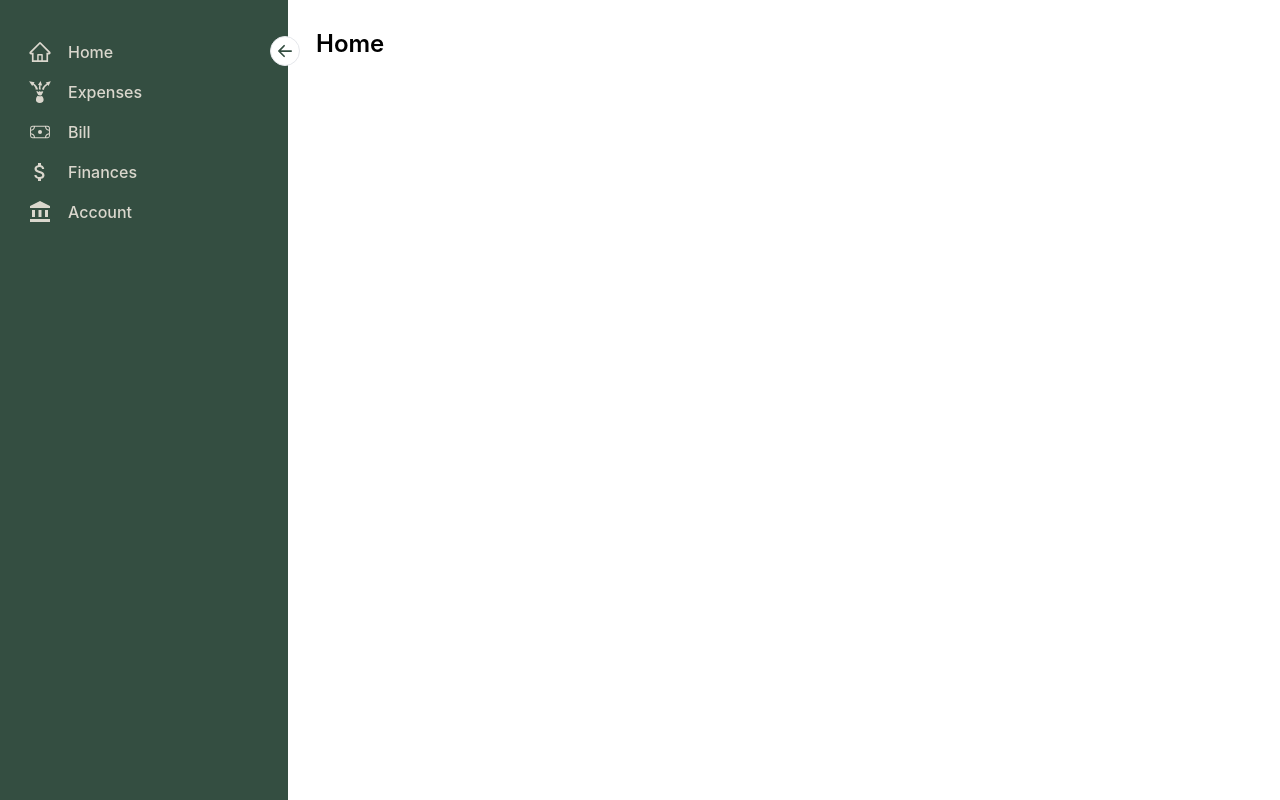
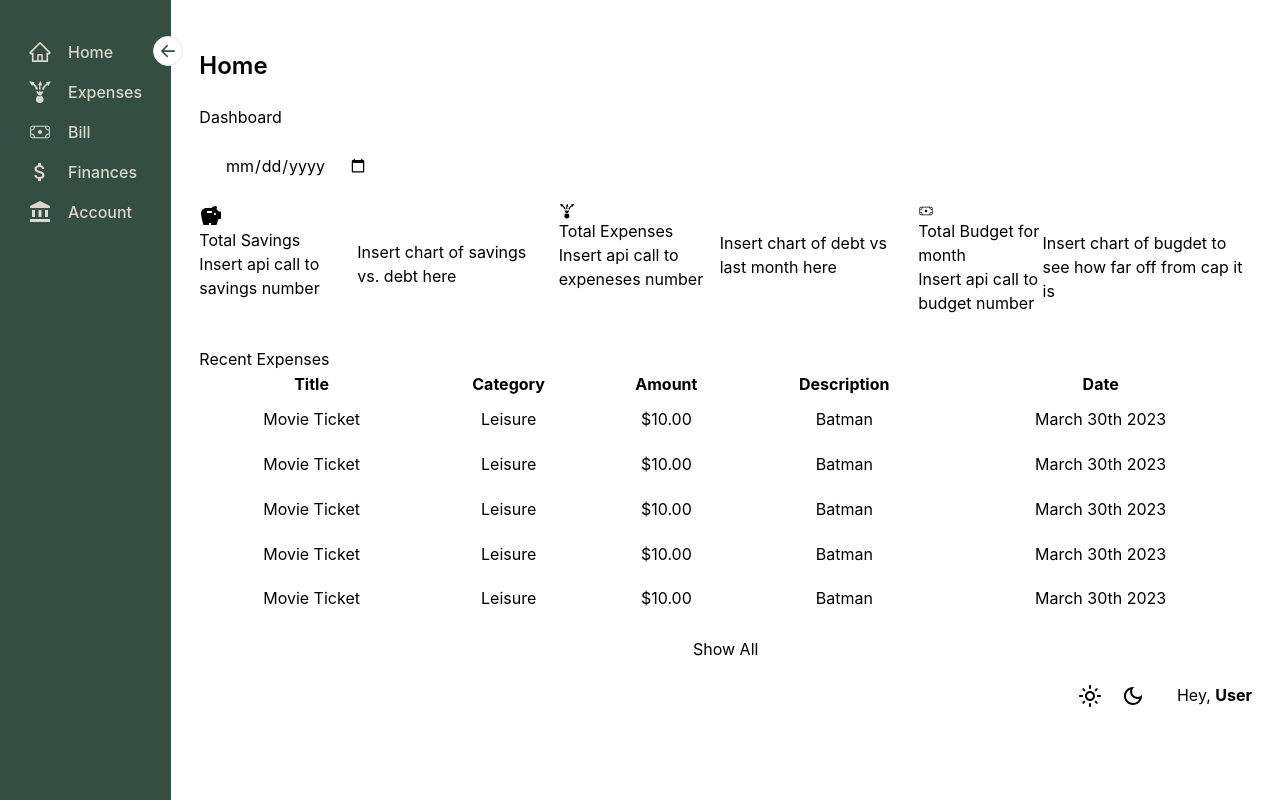
Before and after one commit to mikhael-oo/finance-manager, a React (Vite) app in the folder frontend/: page /home in a window 1280 px wide. Built offline with nearby package versions, Linux system fonts and the light colour scheme.

Commit message:
setup the layout for home page

```diff
--- a/frontend/package.json
+++ b/frontend/package.json
@@ -9,6 +9,10 @@
     "preview": "vite preview"
   },
   "dependencies": {
+    "@emotion/react": "^11.10.6",
+    "@emotion/styled": "^11.10.6",
+    "@mui/icons-material": "^5.11.11",
+    "@mui/material": "^5.11.15",
     "axios": "^1.3.4",
     "react": "^18.2.0",
     "react-dom": "^18.2.0",
--- a/frontend/src/components/pages/Home.jsx
+++ b/frontend/src/components/pages/Home.jsx
@@ -1,7 +1,138 @@
+//import { AccessAlarm, ThreeDRotation } from '@mui/icons-material';
+import SavingsIcon from '@mui/icons-material/Savings'
+import LightModeOutlinedIcon from '@mui/icons-material/LightModeOutlined';
+import DarkModeOutlinedIcon from '@mui/icons-material/DarkModeOutlined';
+import {GiExpense} from "react-icons/gi";
+import {CiMoneyBill} from "react-icons/ci";
+
+
+
 export const Home = () => {
     return (
         <div>
             <p className="text-2xl font-semibold">Home </p>
+            <main>
+                <h1>Dashboard</h1>
+
+                <div className="date">
+                    <input type="date" />
+                </div>
+
+                <div className="insights">
+
+                    <div className="Savings">
+                    <SavingsIcon />
+                        <div className="middle">
+                            <div className="left">
+                                <h3>Total Savings</h3>
+                                <h1>Insert api call to savings number</h1>
+                            </div>
+                            <div className="savings-chart">Insert chart of savings vs. debt here</div>
+                        </div>
+                    </div>
+                    {/* -----------------------------END OF SAVINGS------------------------------------------- */}
+
+                    <div className="Expenses">
+                    <GiExpense />
+                        <div className="middle">
+                            <div className="left">
+                                <h3>Total Expenses</h3>
+                                <h1>Insert api call to expeneses number</h1>
+                            </div>
+                            <div className="expenses-chart">Insert chart of debt vs last month here</div>
+                        </div>
+                    </div>
+                    {/* -----------------------------END OF EXPENSES------------------------------------------- */}
+
+                    <div className="Budget">
+                    <CiMoneyBill />
+                        <div className="middle">
+                            <div className="left">
+                                <h3>Total Budget for month</h3>
+                                <h1>Insert api call to budget number</h1>
+                            </div>
+                            <div className="debt-chart">Insert chart of bugdet to see how far off from cap it is</div>
+                        </div>
+                    </div>
+                    {/* -----------------------------END OF Budget------------------------------------------- */}
+                </div>
+                {/* -----------------------------END OF INSIGHTS------------------------------------------- */}
+
+                <div className="recent-expenses">
+                    <h2>Recent Expenses</h2>
+                    <table>
+                        <thead>
+                            <tr>
+                                <th>Title</th>
+                                <th>Category</th>
+                                <th>Amount</th>
+                                <th>Description</th>
+                                <th>Date</th>
+                            </tr>
+                        </thead>
+                        <tbody>
+                            <tr>
+                                <td>Movie Ticket</td>
+                                <td>Leisure</td>
+                                <td>$10.00</td>
+                                <td>Batman</td>
+                                <td>March 30th 2023</td>
+                            </tr>
+                            <tr>
+                                <td>Movie Ticket</td>
+                                <td>Leisure</td>
+                                <td>$10.00</td>
+                                <td>Batman</td>
+                                <td>March 30th 2023</td>
+                            </tr>
+                            <tr>
+                                <td>Movie Ticket</td>
+                                <td>Leisure</td>
+                                <td>$10.00</td>
+                                <td>Batman</td>
+                                <td>March 30th 2023</td>
+                            </tr>
+                            <tr>
+                                <td>Movie Ticket</td>
+                                <td>Leisure</td>
+                                <td>$10.00</td>
+                                <td>Batman</td>
+                                <td>March 30th 2023</td>
+                            </tr>
+                            <tr>
+                                <td>Movie Ticket</td>
+                                <td>Leisure</td>
+                                <td>$10.00</td>
+                                <td>Batman</td>
+                                <td>March 30th 2023</td>
+                            </tr>
+                        </tbody>
+                    </table>
+                    <a href="#">Show All</a>
+                </div>
+            </main>
+            {/* -----------------------------END OF MAIN------------------------------------------- */}
+
+            <div className="right">
+                <div className="top">
+                    <button id="menu-btn">
+                        MENU BUTTON HERE???
+                    </button>
+                    <div className="theme-toggler">
+                        <LightModeOutlinedIcon className='lightmode'/>
+                        <DarkModeOutlinedIcon className='darkmode'/>
+                    </div>
+                    <div className="profile">
+                        <div className="info">
+                            <p>Hey, <b>User</b> </p>
+                        </div>
+                    </div>
+                </div>
+            </div>
+            {/* -----------------------------END OF TOP------------------------------------------- */}
+
+
+
         </div>
     );
 };
--- a/frontend/src/index.css
+++ b/frontend/src/index.css
@@ -24,3 +24,121 @@ body {
   padding: 0;
   background-color: #fff;
 }
+
+/* =================MAIN=============== */
+
+main {
+  margin-top: 1.4rem;
+}
+
+main .date {
+  display: inline-block;
+  background: var(--color-light);
+  border-radius: var(--border-radius-1);
+  margin-top: 1rem;
+  padding: 0.5rem 1.6rem;
+}
+
+main .date input[type="date"] {
+  background: transparent;
+  color: var(--color-dark);
+}
+
+/* =================START OF INSIGHTS=============== */
+
+main .insights {
+  display: grid;
+  grid-template-columns: repeat(3, 1fr);
+  gap: 1.6rem;
+}
+
+main .insights > div {
+  background: var(--color-white);
+  padding: var(--card-padding);
+  margin-top: 1rem;
+  box-shadow: var(--box-shadow);
+  transition: all 300ms ease;
+}
+
+main .insights > div:hover {
+  box-shadow: none;
+}
+
+main .insights > div .middle {
+  display: flex;
+  align-items: center;
+  font-size: 1rem;
+}
+
+/* =================END OF INSIGHTS=============== */
+
+
+/* =================START OF TABLE=============== */
+
+main .recent-expenses {
+  margin-top: 2rem;
+}
+
+main .recent-expenses h2 {
+  margin-top: 0.8rem;
+}
+
+main .recent-expenses table {
+  background: var(--color-white);
+  width: 100%;
+  border-radius: var(--card-border-radius);
+  padding: var(--card-padding);
+  text-align: center;
+  box-shadow: var(--box-shadow);
+  transition: all 300ms ease;
+}
+
+main .recent-expenses table:hover {
+  box-shadow: none;
+}
+
+main table tbody td{
+  height: 2.8rem;
+  border-bottom: 1px solid var(--color-light);
+  color: var(--color-dark-variant);
+}
+
+main table tbody tr:last-child td{
+  border: none;
+}
+
+main .recent-expenses a{
+  text-align: center;
+  display: block;
+  margin: 1rem auto;
+  color: var(--color-primary);
+}
+
+/* =================END OF TABLE=============== */
+
+/* =================END OF MAIN=============== */
+
+.right {
+  margin-top: 1.4rem;
+}
+
+.right .top {
+  display: flex;
+  justify-content: end;
+  gap: 2rem;
+}
+
+.right .top button {
+  display: none;
+}
+
+.right .theme-toggler{
+  background:var(--color-light);
+  display: flex;
+  justify-content: space-between;
+  align-items: center;
+  height: 1.6rem;
+  width: 4.2rem;
+  cursor: pointer;
+  border-radius: var(--border-radius-1);
+}
```
Also changed, not shown: 1 other file (tests, documents, lock files or other folders).
